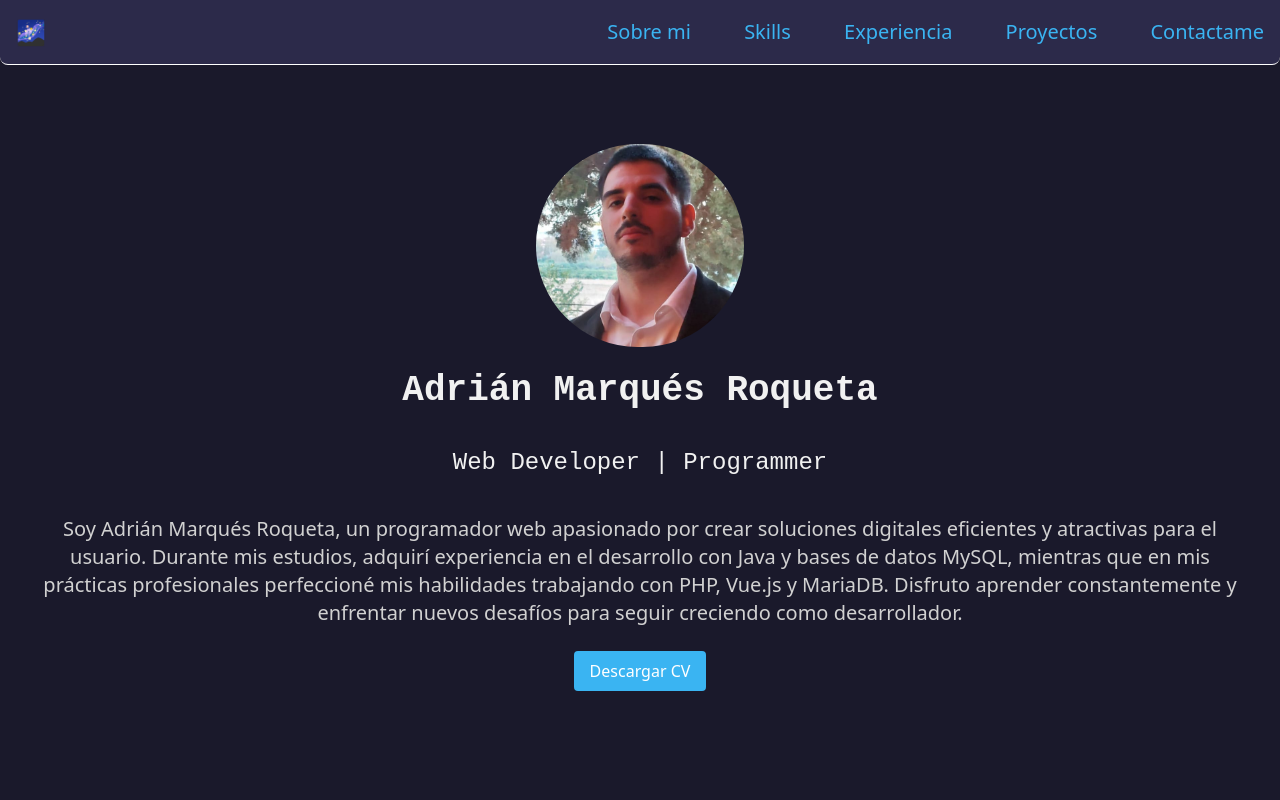
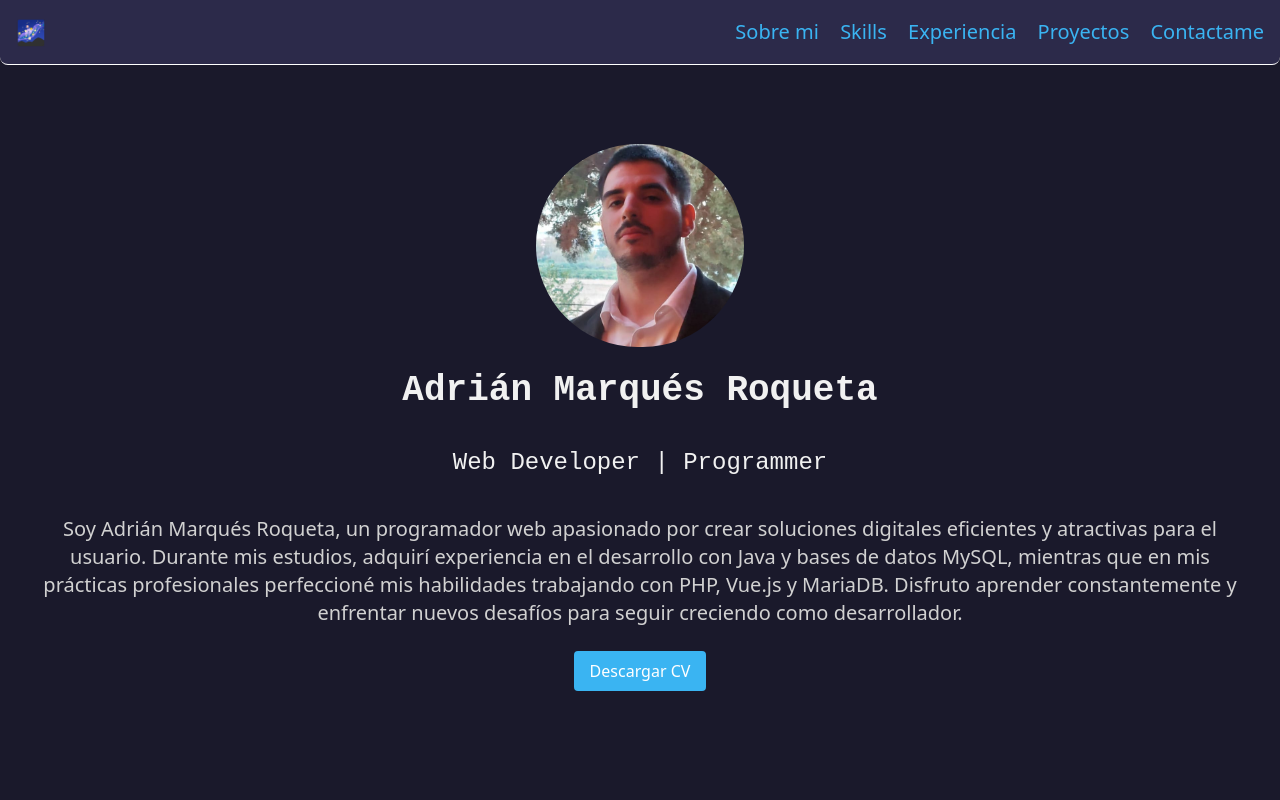
Before and after one commit to Adriian20/PortfolioWebDeveloper, a website: page public/index.html in a window 1280 px wide. Shown: the top 800 px of the page. Drawn offline with nearby package versions, Linux system fonts and the light colour scheme.

Commit message:
Margin added to nav

```diff
--- a/public/css/style.css
+++ b/public/css/style.css
@@ -18,6 +18,10 @@ h2,
 h3 {
   font-family: "JetBrains Mono", monospace;
   color: #f1f1f1;
+}
+
+nav a {
+  margin-left: 1rem;
 }
 
 a:hover {
--- a/public/index.html
+++ b/public/index.html
@@ -17,7 +17,7 @@
     <header
         class="flex justify-between items-center text-xl py-4 px-4 2xl:px-40 rounded-b-lg bg-[#2C2A4A] border-b border-white">
         <div class="text-2xl font-bold">🌌</div>
-        <nav class="space-x-4 md:space-x-12">
+        <nav>
             <a href="#about" class="text-[#3AB4F2]">Sobre mi</a>
             <a href="#skills" class="text-[#3AB4F2]">Skills</a>
             <a href="#experiencia" class="text-[#3AB4F2]">Experiencia</a>
```
